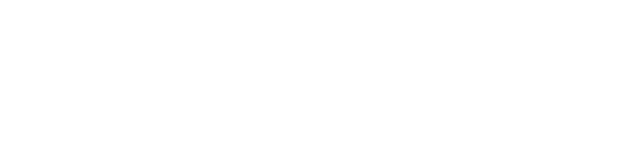
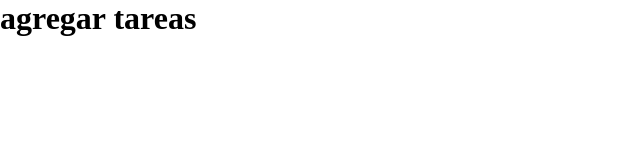
Before and after one commit to IsraelGlez0709/todo-app, a plain HTML site: page add-task.html in a window 1280 px wide. Shown: the whole page, without its empty margins (0-640 px from the left). Drawn offline with Linux system fonts and the light colour scheme; files that its build step writes are made by us from their sources.

Commit message:
actualizacion de agregar tareas

```diff
--- a/add-task.html
+++ b/add-task.html
@@ -5,6 +5,6 @@
     <title>Add</title>
   </head>
   <body>
-    <h1></h1>
+    <h1>agregar tareas</h1>
   </body>
 </html>
```
